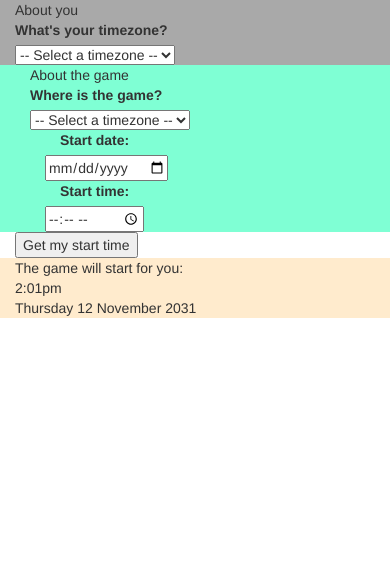
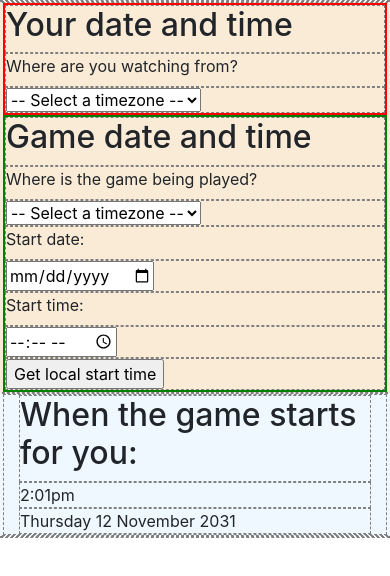
Before and after one commit to sezprouting/timezones-in-js, a plain HTML site: page Index.html in a window 390 px wide. Drawn offline with nearby package versions, Linux system fonts and the light colour scheme.

Commit message:
Major html restructore to make page responsive

```diff
--- a/Index.html
+++ b/Index.html
@@ -4,23 +4,22 @@
         <meta charset="UTF-8">
         <script src="https://ajax.aspnetcdn.com/ajax/jQuery/jquery-2.2.4.min.js"></script>
         <!-- Latest compiled and minified CSS -->
-        <link href="https://maxcdn.bootstrapcdn.com/bootstrap/3.3.7/css/bootstrap.min.css" rel="stylesheet" integrity="sha384-BVYiiSIFeK1dGmJRAkycuHAHRg32OmUcww7on3RYdg4Va+PmSTsz/K68vbdEjh4u" crossorigin="anonymous">
+        <link rel="stylesheet" href="https://maxcdn.bootstrapcdn.com/bootstrap/4.0.0/css/bootstrap.min.css" integrity="sha384-Gn5384xqQ1aoWXA+058RXPxPg6fy4IWvTNh0E263XmFcJlSAwiGgFAW/dAiS6JXm" crossorigin="anonymous">
         <!-- Optional theme <link rel="stylesheet" href="https://maxcdn.bootstrapcdn.com/bootstrap/3.3.6/css/bootstrap-theme.min.css" integrity="sha384-fLW2N01lMqjakBkx3l/M9EahuwpSfeNvV63J5ezn3uZzapT0u7EYsXMjQV+0En5r" crossorigin="anonymous"> -->
         <!-- Latest compiled and minified JavaScript -->
         <script src="https://maxcdn.bootstrapcdn.com/bootstrap/3.3.7/js/bootstrap.min.js"></script>
+        <link rel="stylesheet" href="./Styles/style.css">
     </HEAD>
     <BODY>
-        <DIV class="main-container">
-            <section class="input-section col-md-6 col-sm-12">
-                <div class="row" style="background-color:darkgrey">
-                    <div id="observer-container">
-                        <header class="col-sm-12">
-                            About you
-                        </header>
-                        <div class="col-sm-12">
-                            <label for"observer-zone-selector">What's your timezone?</label>
+        <div id="main-container">
+            <div class="row">
+                <div class="input-container col-md-6 col-sm-12">
+                    <div class="observer-container">
+                        <div class="heading"><h2>Your date and time</h2></div>
+                        <div>
+                            <label for="observer-zone-selector">Where are you watching from?</label>
                         </div>
-                        <div class="col-sm-12">
+                        <div>
                             <select id="observer-zone-selector">
                                     <option value="">-- Select a timezone --</option>
                                     <option value="New Zealand Time">NZT</option>
@@ -30,17 +29,12 @@
                             </select>
                         </div>
                     </div>
+                    <div class="player-container">
+                        <div class="heading"><h2>Game date and time</h2></div>
+                        <div>
+                            <label for="player-zone-selector">Where is the game being played?</label>
                         </div>
-                <div class="row" style="background-color:aquamarine">
-                    <div id="player-container">
-                        <div class="col-sm-12">
-                            <header class="col-sm-12">
-                                About the game
-                            </header>
-                            <div class="col-sm-12">
-                                <label for"player-zone-selector">Where is the game?</label>
-                            </div>
-                            <div class="col-sm-12">
+                        <div>
                             <select id="player-zone-selector">
                                     <option value="">-- Select a timezone --</option>
                                     <option value="New Zealand Time">NZT</option>
@@ -49,47 +43,33 @@
                                     <option value="United Kingdom Time">UKT</option>
                             </select>
                         </div>
-                            <div class="col-sm-12">
-                                <div class="col-sm-12">
-                                    <label for="player-zone-date" class="col-sm-12">Start date:</label>
+                        <div>
+                            <label for="player-zone-date">Start date:</label>
                         </div>
-                                <div class="col-sm-12">
+                        <div>
                             <input type="date" id="player-zone-date" />
                         </div>
+                        <div>
+                            <label for="player-zone-time">Start time:</label>
                         </div>
+                        <div>
+                            <input type="time" id="player-zone-time" />
+                        </div>
+                        <div>
+                            <input type="submit" value="Get local start time" />
+                        </div>
+                    </div>
+                </div>
+                <div class="output-container col-md-6 col-sm-12  d-flex align-items-center">
                     <div class="col-sm-12">
-                                <div class="col-sm-12">
-                                    <label for="player-zone-time" class="col-sm-12">Start time:</label>
+                        <div class="heading">
+                            <h2>When the game starts for you:</h2>
                         </div>
-                                <div class="col-sm-12">
-                                    <input type="time" id="player-zone-time" />
+                        <div>2:01pm</div>
+                        <div>Thursday 12 November 2031</div>
                     </div>
                 </div>
             </div>
         </div>
-                </div>
-                <div class="row">
-                    <div class="col-sm-12">
-                        <input type="submit" value="Get my start time" />
-                    </div>
-                </div>
-            </section>
-
-            <section class="output-section col-md-6 col-sm-12">
-                <div class="row" style="background-color:blanchedalmond">
-                    <div id="output-container">
-                        <header class="col-sm-12">
-                            The game will start for you:
-                        </header>
-                        <div class="col-sm-12">
-                            <div id="output-time-text" class="output-time-text">2:01pm</div>
-                        </div>
-                        <div class="col-sm-12">
-                            <div id="output-date-text" class="output-date-text">Thursday 12 November 2031</div>
-                        </div>
-                    </div>
-                </div>
-            </section>
-        </DIV>
     </BODY>
 </HTML>
--- /dev/null
+++ b/Styles/style.css
@@ -0,0 +1,19 @@
+div .input-container {
+    background-color: antiquewhite;
+}
+
+div .output-container {
+    background-color: aliceblue;
+}
+
+div {
+    border: dashed 1px grey;
+}
+
+.observer-container {
+    border: solid 2px red;
+}
+
+.player-container {
+    border: solid 2px green;
+}
```
Lines whose indentation alone changed are shown as unchanged.
